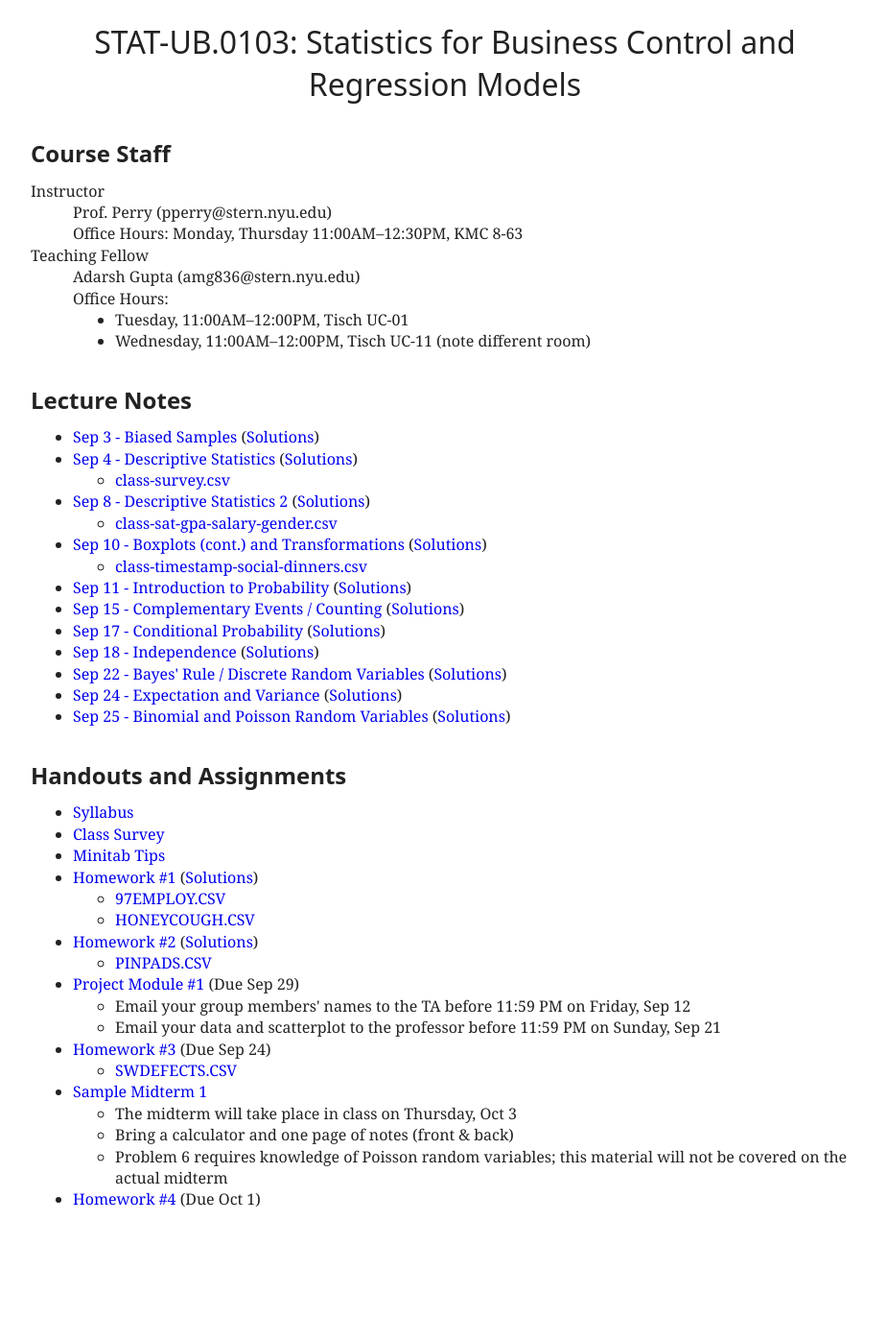
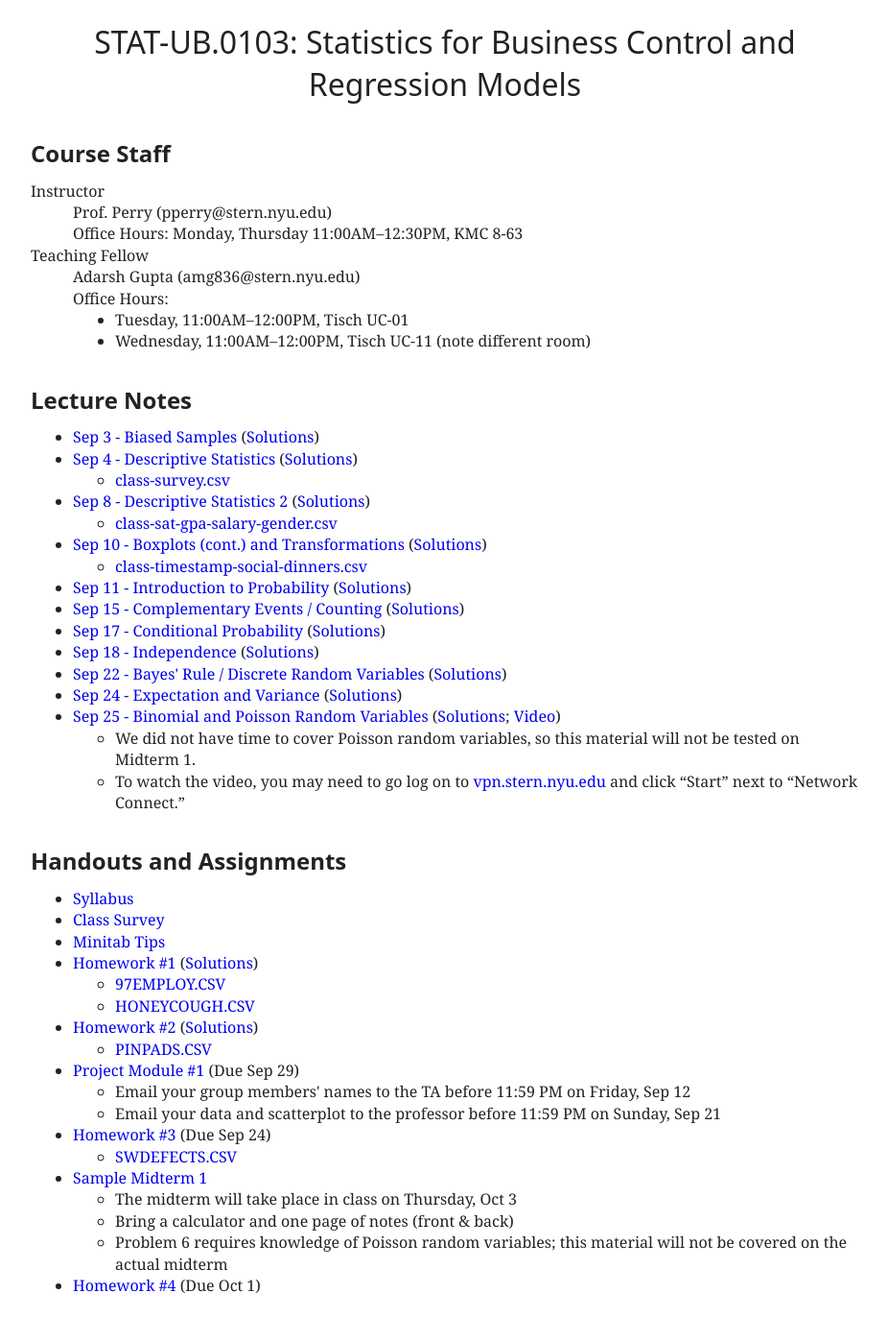
Before and after one commit to patperry/patperry.github.com, a Jekyll site: the page built from course/ub0103/index.html, in a window 1280 px wide. Shown: the whole page at 96% size, without its empty margins (176-1102 px from the left). Built offline with Jekyll 4.4.1, drawn with Linux system fonts in a browser that asks for light colours; before the commit the page ends 1283 px from its top, so only the background shows below that.

Commit message:
Add link to video

```diff
--- a/course/ub0103/index.html
+++ b/course/ub0103/index.html
@@ -55,7 +55,15 @@ stylesheet: /css/main.css?v=1
   <li><a href="lecture/expect-var.pdf">Sep 24 - Expectation and Variance</a>
     (<a href="lecture/expect-var-sol.pdf">Solutions</a>)
   <li><a href="lecture/binom-pois.pdf">Sep 25 - Binomial and Poisson Random Variables</a>
-    (<a href="lecture/binom-pois-sol.pdf">Solutions</a>)
+  (<a href="lecture/binom-pois-sol.pdf">Solutions</a>;
+   <a href="http://nyustern.mediasite.com/Mediasite/Play/a938fb3158b244c99629d4aea1d227181d">Video</a>)
+   <ul>
+     <li>We did not have time to cover Poisson random variables, so this
+       material will not be tested on Midterm&nbsp;1.
+     <li>To watch the video, you may need to go log on to
+       <a href=http://vpn.stern.nyu.edu/>vpn.stern.nyu.edu</a> and click
+       &ldquo;Start&rdquo; next to &ldquo;Network Connect.&rdquo;
+   </ul>
 </ul>
 
 <h2>Handouts and Assignments</h2>
```
